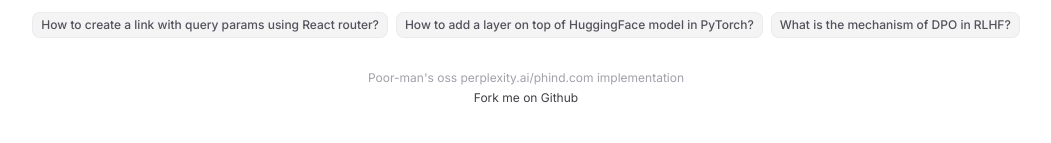
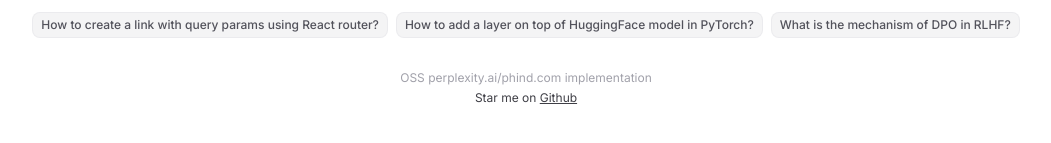
Before and after one commit to leptonai/search_with_lepton, a Next.js app: page / in a window 1280 px wide. Shown: the part 367-510 px from the top of the page, without its empty margins (114-1165 px from the left). Built offline with nearby package versions, Linux system fonts and the light colour scheme; no server answers.

Commit message:
refactor(ui): minor ui refactoring

```diff
--- a/app/components/footer.tsx
+++ b/app/components/footer.tsx
@@ -4,9 +4,9 @@ export const Footer: FC = () => {
   return (
     <div className="text-center flex flex-col items-center text-xs text-zinc-700 gap-1">
       <div className="text-zinc-400">
-        Poor-man's oss perplexity.ai/phind.com implementation
+        OSS perplexity.ai/phind.com implementation
       </div>
-      <a target="_blank" href="https://github.com/wsxiaoys/bobtail.dev">Fork me on Github</a>
+      <span>Star me on <a className="underline" target="_blank" href="https://github.com/wsxiaoys/bobtail.dev">Github</a></span>
     </div>
   );
 };
--- a/app/search/page.tsx
+++ b/app/search/page.tsx
@@ -1,15 +1,17 @@
 "use client";
+
 import { Result } from "@/app/components/result";
 import { Search } from "@/app/components/search";
 import { Title } from "@/app/components/title";
 import { useSearchParams } from "next/navigation";
+
 export default function SearchPage() {
   const searchParams = useSearchParams();
   const query = decodeURIComponent(searchParams.get("q") || "");
   const rid = decodeURIComponent(searchParams.get("rid") || "");
   return (
-    <div className="bg-[url('/ui/bg.svg')]">
-      <div className="">
+    <div>
+      <div>
         <div className="pointer-events-none w-full backdrop-filter"></div>
         <div className="px-4 md:px-8 pt-6 pb-24 h-full">
           <Title query={query}></Title>
```
